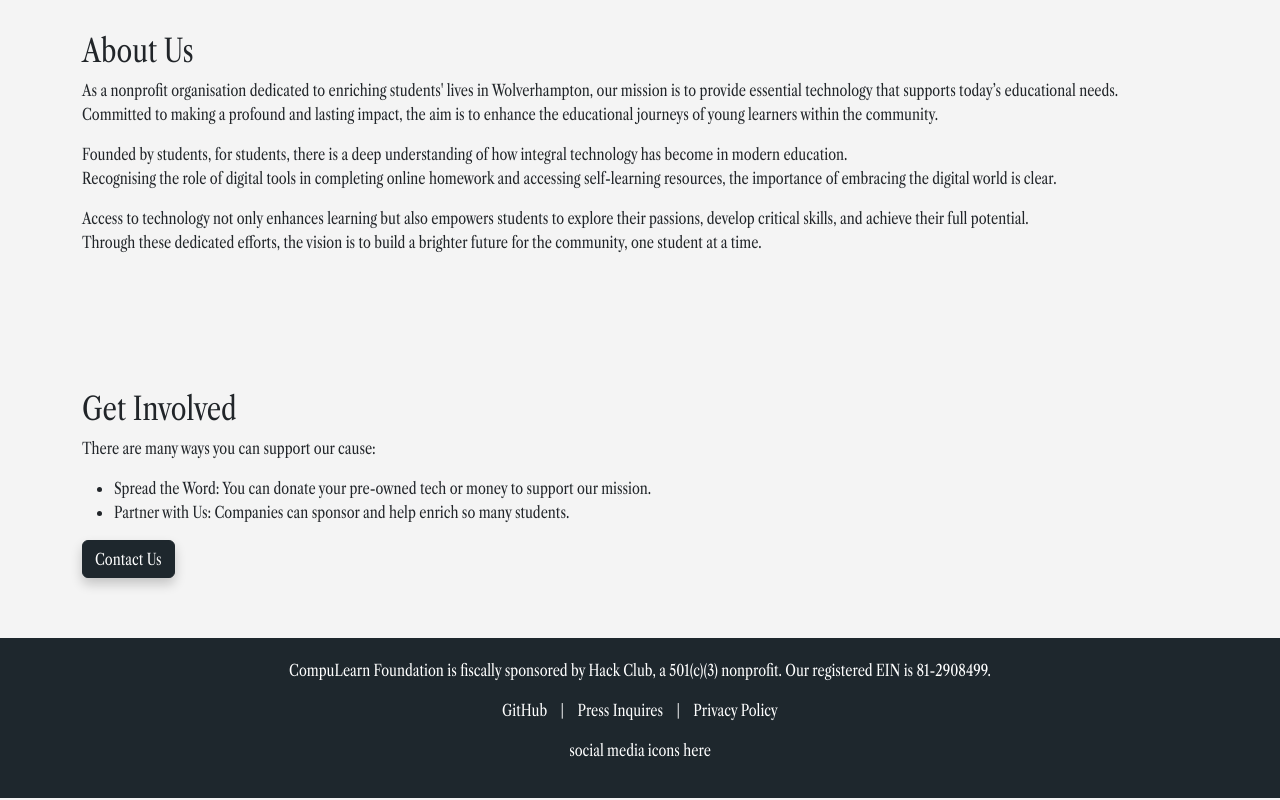
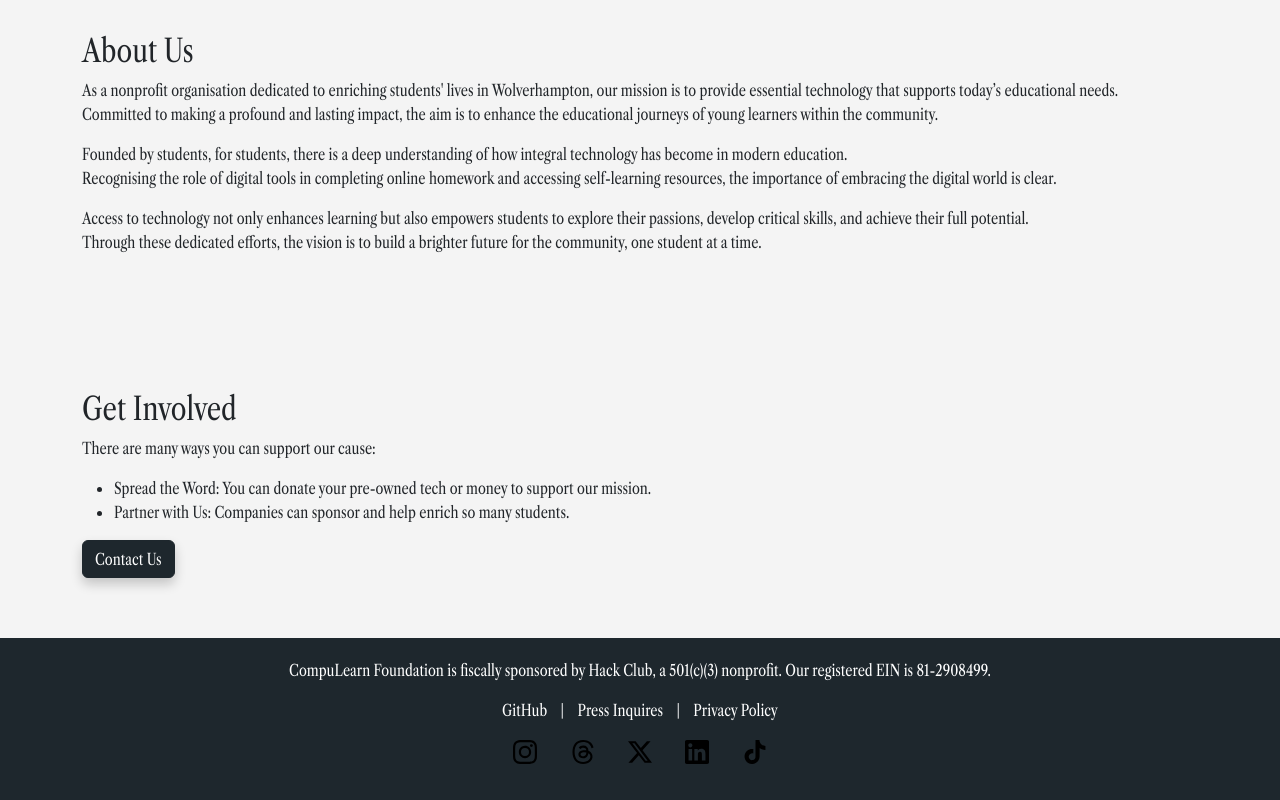
Before and after one commit to CompuLearn-Foundation/compulearnfoundation.com, a plain HTML site: page index.html in a window 1280 px wide. Shown: the part 463-1263 px from the top of the page. Drawn offline with nearby package versions, Linux system fonts and the light colour scheme.

Commit message:
Update index.html

```diff
--- a/index.html
+++ b/index.html
@@ -70,8 +70,26 @@
     <a href="https://www.compulearnfoundation.com/contact.html">Press Inquires</a> |
     <a href="https://www.compulearnfoundation.com/privacy">Privacy Policy</a>
   </p>
-    <p>social media icons here</p>
+  <p>
+    <a href="https://www.instagram.com/compulearnfnd?igsh=a2l2MDA5b2ZrNnk1&utm_source=qr">
+      <img src="assets/instagram.svg" alt="Instagram" style="width: 24px; height: 24px; margin: 0 5px;">
+    </a>
+    <a href="https://www.threads.net/@compulearnfnd">
+      <img src="assets/threads.svg" alt="Threads" style="width: 24px; height: 24px; margin: 0 5px;">
+    </a>
+    <a href="https://x.com/compulearnfnd?s=21">
+      <img src="assets/x.svg" alt="Twitter (X)" style="width: 24px; height: 24px; margin: 0 5px;">
+    </a>
+    <a href="https://www.linkedin.com/company/compulearn-foundation-nonprofit/">
+      <img src="assets/linkedin.svg" alt="LinkedIn" style="width: 24px; height: 24px; margin: 0 5px;">
+    </a>
+    <a href="https://www.tiktok.com/@compulearnfnd?_t=8ohTVOFZDzE&_r=1">
+      <img src="assets/tiktok.svg" alt="TikTok" style="width: 24px; height: 24px; margin: 0 5px;">
+    </a>
+  </p>
 </footer>
+
+
 
   <script src="https://cdn.jsdelivr.net/npm/bootstrap@5.3.3/dist/js/bootstrap.bundle.min.js" integrity="sha384-YvpcrYf0tY3lHB60NNkmXc5s9fDVZLESaAA55NDzOxhy9GkcIdslK1eN7N6jIeHz" crossorigin="anonymous"></script>
 </body>
```
Lines whose indentation alone changed are shown as unchanged.
